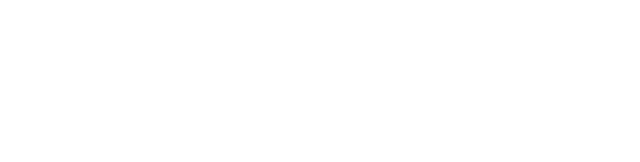
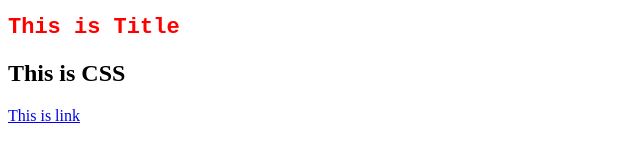
Before and after one commit to SenthilKumar009/100DaysOfCode-DataScience, a plain HTML site: page HTMLCSS/Practice/index.html in a window 1280 px wide. Shown: the whole page, without its empty margins (0-640 px from the left). Drawn offline with Linux system fonts and the light colour scheme.

Commit message:
CSS Files added

```diff
--- a/HTMLCSS/rootfolder/index.html
+++ b/HTMLCSS/Practice/index.html
@@ -5,8 +5,11 @@
     <meta name="viewport" content="width=device-width, initial-scale=1.0">
     <meta http-equiv="X-UA-Compatible" content="ie=edge">
     <title>HTML World</title>
+    <link rel="stylesheet" href="style.css">
 </head>
 <body>
-
+    <h1>This is Title</h1>
+    <h2>This is CSS</h2>
+    <a href="#">This is link</a>
 </body>
 </html>
--- /dev/null
+++ b/HTMLCSS/Practice/style.css
@@ -0,0 +1,6 @@
+h1{
+    font-family: 'Courier New', Courier, monospace;
+    font-size: 22px;
+    color: red;
+
+}
```
Also changed, not shown: HTMLCSS/rootfolder/style.css (deleted).
